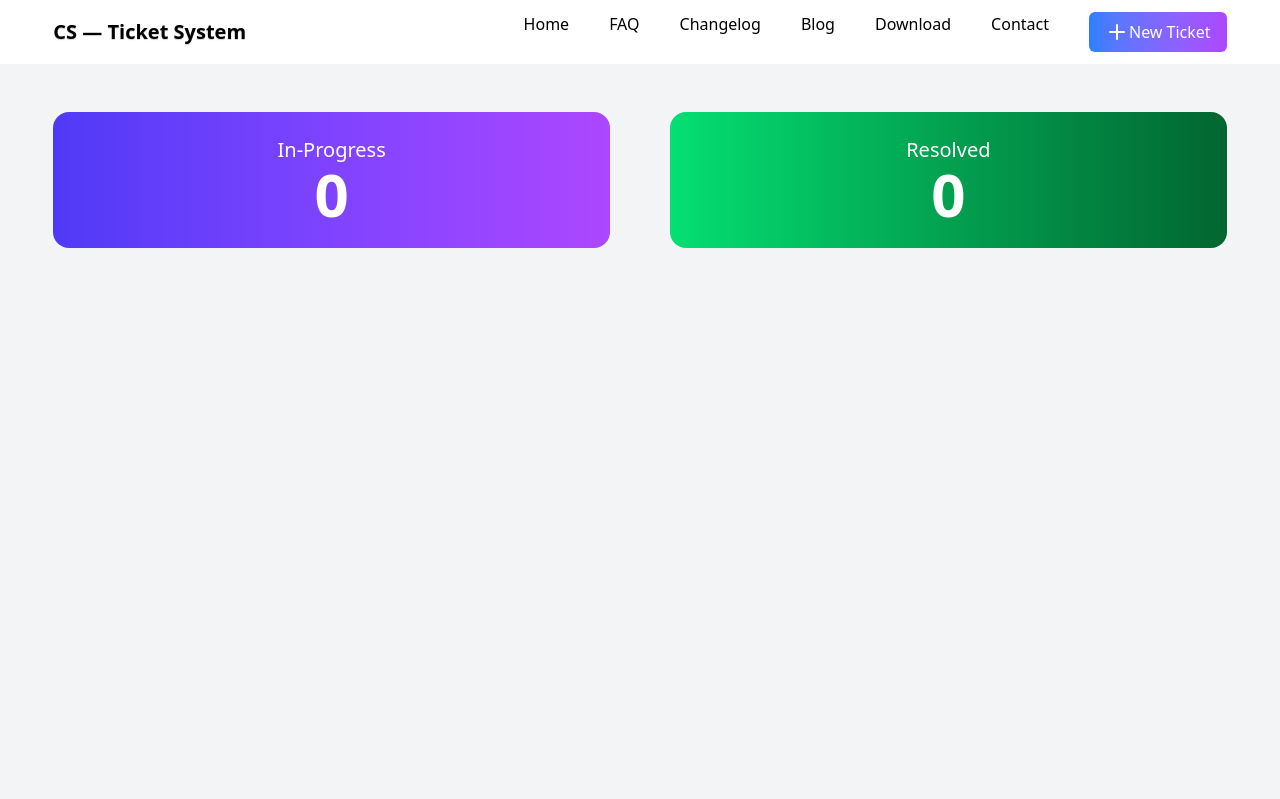
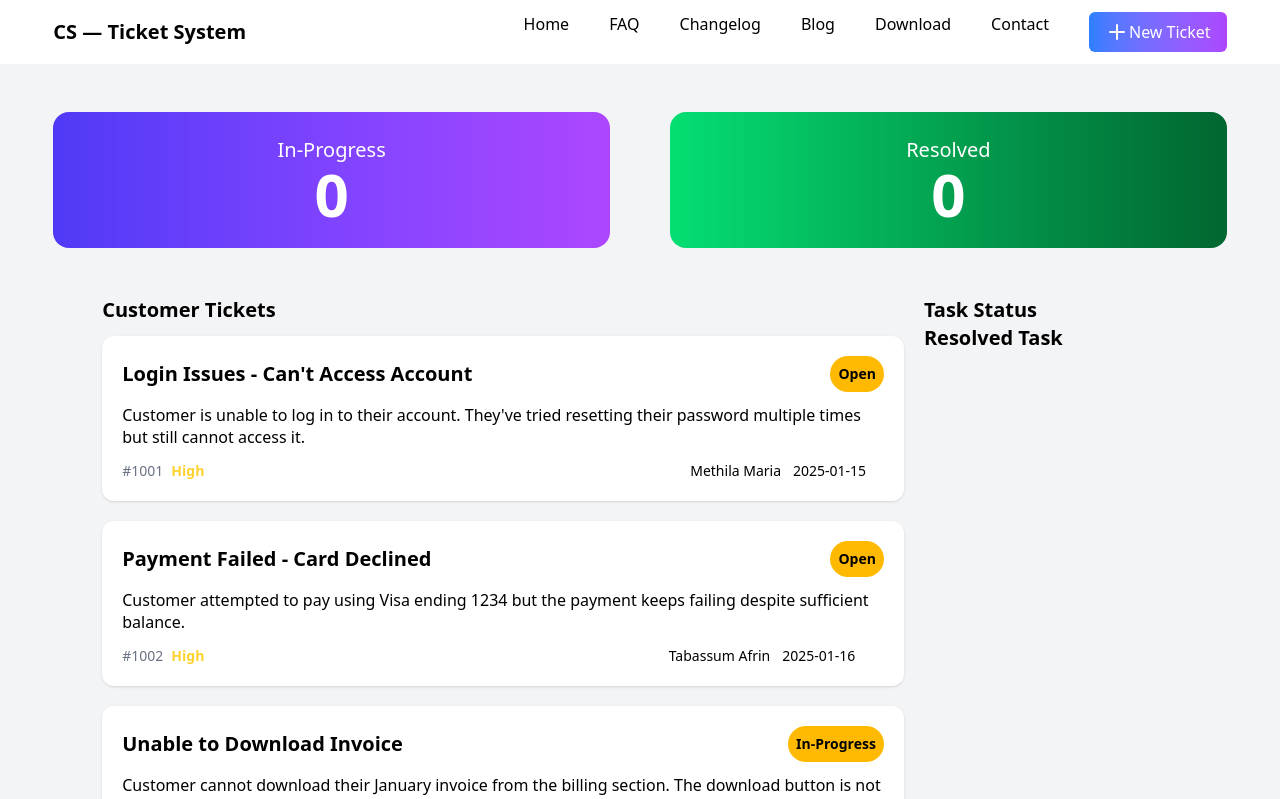
Before and after one commit to Tabassum-Afrin45/customer-support-zone, a React (Vite) app: page / in a window 1280 px wide. Shown: the top 799 px of the page. Built offline with nearby package versions, Linux system fonts and the light colour scheme.

Commit message:
Added customer tickets

```diff
--- a/src/App.jsx
+++ b/src/App.jsx
@@ -8,7 +8,7 @@ const App=()=>{
     <header className="w-11/12 mx-auto my-3">
       <Navbar></Navbar>
     </header>
-    <div className="bg-gray-100 h-200">
+    <div className="bg-gray-100 h-full">
       <section className="w-11/12 mx-auto py-12">
       <Suspense fallback={"Loading..."}>
         <TaskStatus promise={ticketsPromise}></TaskStatus>
--- /dev/null
+++ b/src/components/CustomerTicket.jsx
@@ -0,0 +1,37 @@
+
+const CustomerTicket = ({ticket}) => {
+console.log(ticket)
+  return (
+    <div className="p-5 rounded-xl shadow-sm relative space-y-3 bg-white mt-3">
+      {/* Ticket Heading */}
+      <h2 className="flex items-center justify-between">
+        <p>{ticket.title} </p>
+
+      <p className=" bg-amber-400 p-2 inline-block rounded-3xl text-sm">
+        {ticket.status}
+      </p>
+    </h2>
+
+      {/* Description*/}
+      <p className="text-[16px] font-light">
+        {ticket.description}
+      </p>
+      {/* others info */}
+      <div className="flex items-center justify-between">
+        <div className="grid grid-cols-2 gap-2">
+          <p className="text-sm font-medium text-gray-500">#{ticket.id}</p>
+          <p className="text-sm text-amber-300">{ticket.priority}</p>
+        </div>
+        <div className="grid grid-cols-2 gap-3">
+          <p className="text-sm font-light">{ticket.customer}</p>
+          <p className="text-sm font-light">{ticket.createdAt}</p>
+
+        </div>
+
+      </div>
+
+    </div>
+  );
+};
+
+export default CustomerTicket;
--- a/src/components/Navbar.jsx
+++ b/src/components/Navbar.jsx
@@ -2,7 +2,7 @@ import { Plus } from "lucide-react";
 const Navbar = () => {
   return (
     <div className="content-box flex flex-col lg:flex-row justify-center lg:justify-between items-center gap-5">
-      <h2 className="text-xl font-bold text-shadow-xs">CS — Ticket System
+      <h2 className="text-xl font-bold">CS — Ticket System
       </h2>
       <nav>
         <ul className="flex gap-10">
--- a/src/components/TaskStatus.jsx
+++ b/src/components/TaskStatus.jsx
@@ -1,5 +1,6 @@
 import { use } from "react";
 import ProgressTask from "./Banner"
+import CustomerTicket from "./CustomerTicket";
 
 const TaskStatus=({promise})=>{
     const tickets= use(promise);
@@ -7,6 +8,20 @@ const TaskStatus=({promise})=>{
     return(
         <div>
            <ProgressTask></ProgressTask>
+        <section className="w-11/12 mx-auto py-12 grid grid-cols-1 lg:grid-cols-12 gap-5">
+           <div className="col-span-1 lg:col-span-9 font-semibold text-xl">Customer Tickets
+
+          <div className="space-y-5 text-md">
+            {tickets.map((item) => (
+            <CustomerTicket key={item.id} ticket={item}></CustomerTicket>
+            ))}
+            </div>
+           </div>
+           <div className="col-span-1 lg:col-span-3 font-semibold text-xl">
+            <div>Task Status</div>
+            <div>Resolved Task</div>
+            </div>
+        </section>
         </div>
     )
 }
```
